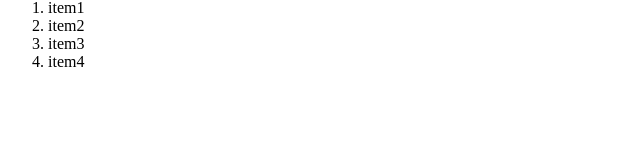
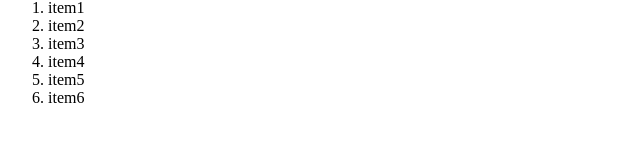
Before and after one commit to jasson0515/fus10, a plain HTML site: page view/markup.html in a window 1280 px wide. Shown: the part 275-416 px from the top of the page, without its empty margins (0-640 px from the left). Drawn offline with Linux system fonts and the light colour scheme.

Commit message:
순서형 목록의 아이템 갯수 추가

```diff
--- a/view/markup.html
+++ b/view/markup.html
@@ -21,6 +21,8 @@
         <li>item2</li>
         <li>item3</li>
         <li>item4</li>
+        <li>item5</li>
+        <li>item6</li>
     </ol>
 </body>
 </html>
```
